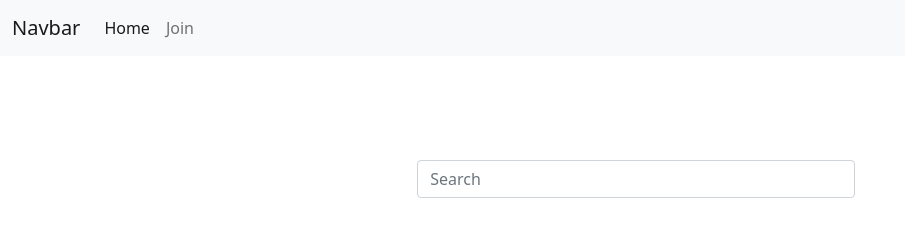
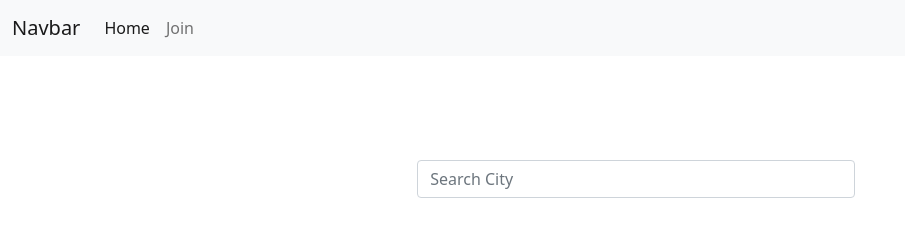
Before and after one commit to swarna1107/city_guide, a Svelte app: page /city_guide in a window 1280 px wide. Shown: the top 244 px of the page, without its empty margins (0-905 px from the left). Built offline with nearby package versions, Linux system fonts and the light colour scheme.

Commit message:
Home modified to be more user friendly

```diff
--- a/src/Home.svelte
+++ b/src/Home.svelte
@@ -32,8 +32,8 @@
       <input
         class="form-control me-2"
         type="search"
-        placeholder="Search"
-        aria-label="Search"
+        placeholder="Search City"
+        aria-label="Search City"
         {value}
         on:change={changeValue}
       />
@@ -50,7 +50,7 @@
         <div class="card-body">
           <h5 class="card-title">{r.name}</h5>
           <h6 class="card-subtitle mb-2 text-muted">{r.city}</h6>
-          <a class="card-link" href={"mailto:" + r.email}>
+          <a class="card-link" href={"mailto:" + r.email} target="_blank">
             {r.email}
           </a>
         </div>
```
